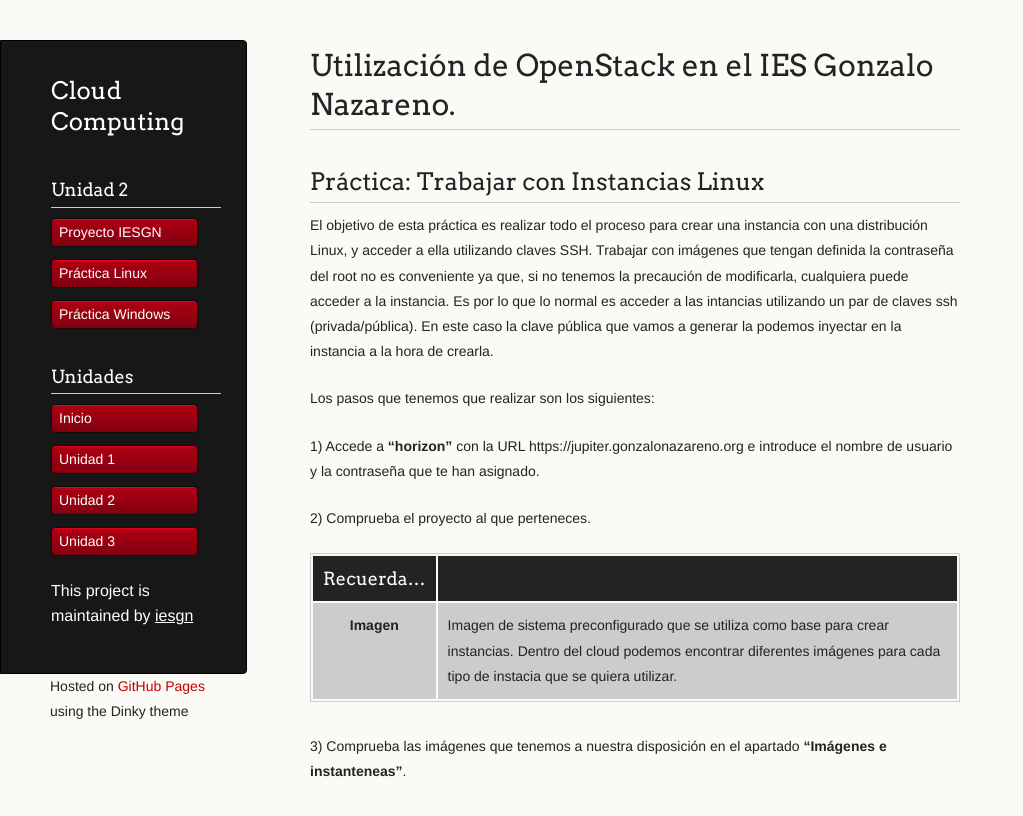
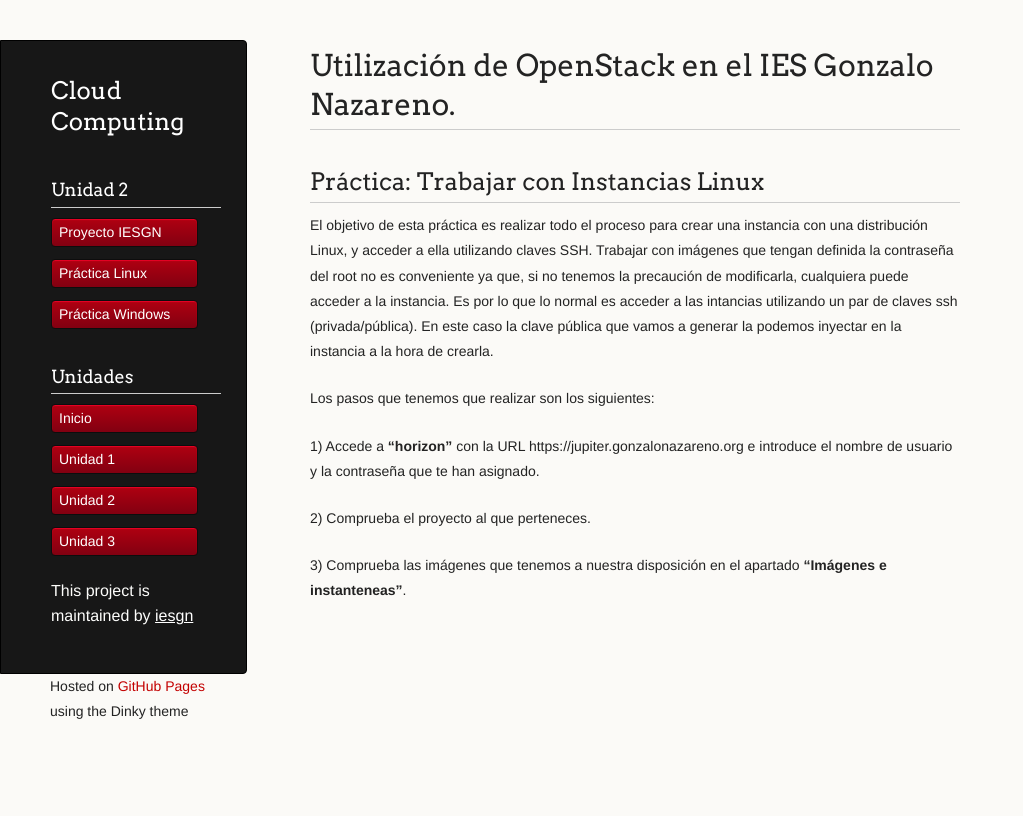
Before and after one commit to iesgn/cloud, a Jekyll site: the page built from curso/u2/practica_linux.md, in a window 1280 px wide. Shown: the top 816 px of the page, without its empty margins (0-1023 px from the left). Built offline with Jekyll 4.4.1, drawn with Linux system fonts in a browser that asks for light colours.

Commit message:
Práctica linux

```diff
--- a/curso/u2/practica_linux.md
+++ b/curso/u2/practica_linux.md
@@ -18,8 +18,5 @@ Los pasos que tenemos que realizar son los siguientes:
 
 2) Comprueba el proyecto al que perteneces.
 
-|Recuerda...|		  |
-|:---------:|---------|
-|**Imagen**|Imagen de sistema preconfigurado que se utiliza como base para crear instancias. Dentro del cloud podemos encontrar diferentes imágenes para cada tipo de instacia que se quiera utilizar.|
 
 3) Comprueba las imágenes que tenemos a nuestra disposición en el apartado **"Imágenes e instanteneas"**.
```
